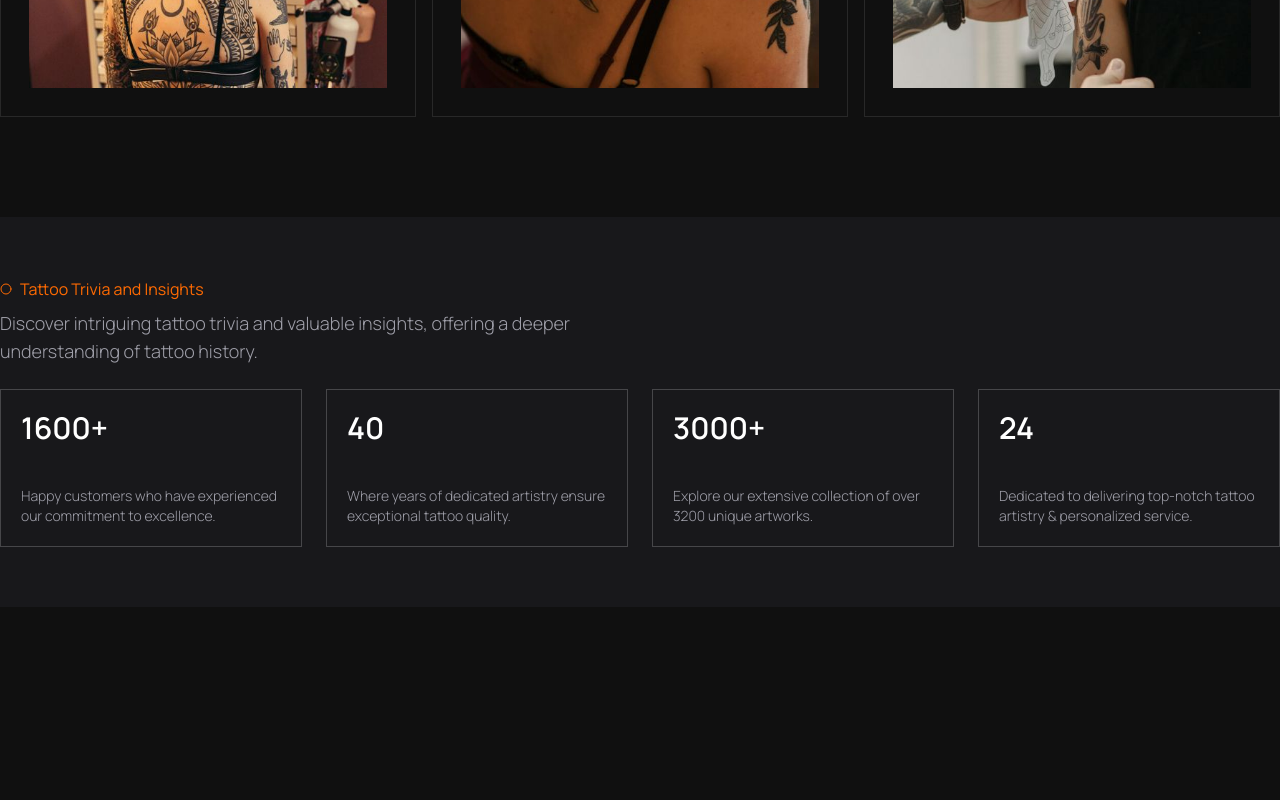
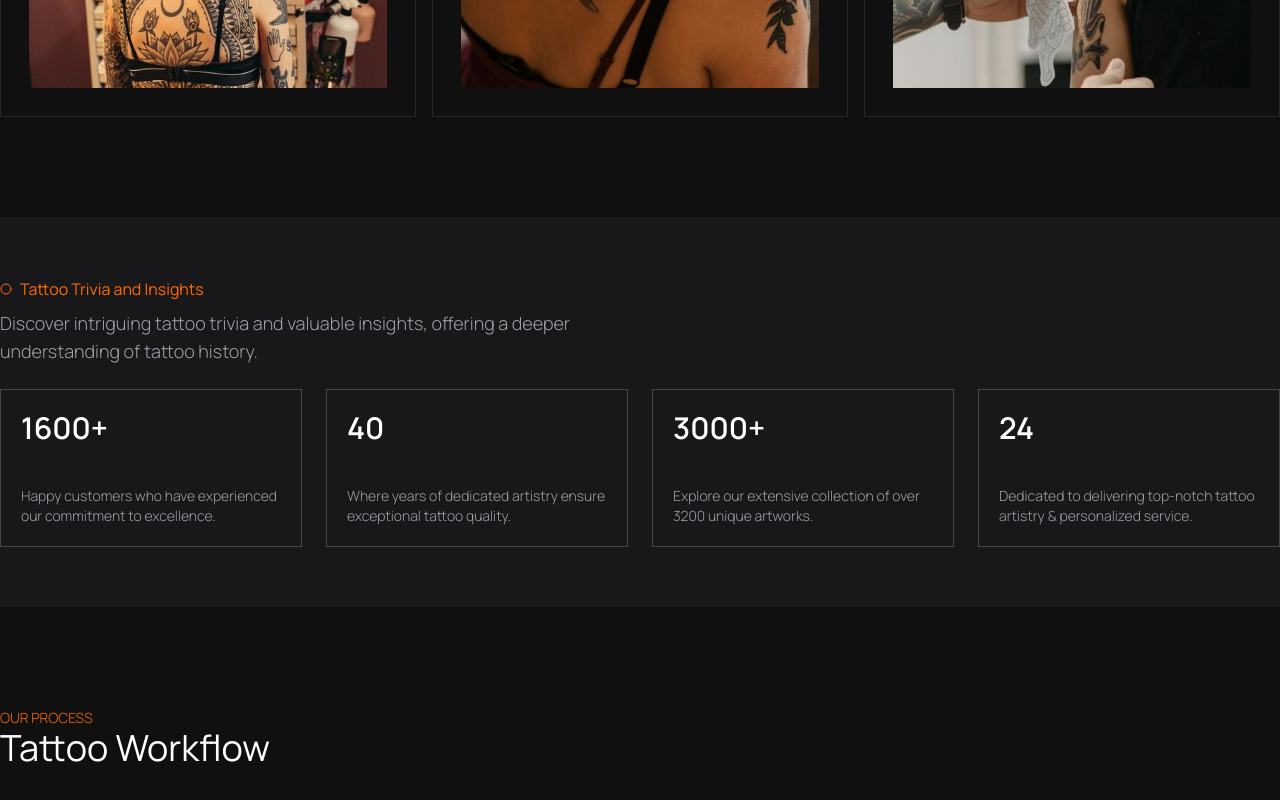
Before and after one commit to Ayoubhj866/needleart, a React (Vite) app: page / in a window 1280 px wide. Shown: the part 2339-3139 px from the top of the page. Built offline with nearby package versions, Linux system fonts and the light colour scheme.

Commit message:
start process workflow section design

```diff
--- a/src/App.jsx
+++ b/src/App.jsx
@@ -3,6 +3,7 @@ import Hero from '@/components/hero/hero';
 import About from '@/components/about/about';
 import Services from '@/components/services/services';
 import Stats from '@/components/stats-section/stats';
+import Workflow from '@/components/process-workflow/workflow';
 
 const App = () => {
     return <div className="min-h-screen relative">
@@ -11,6 +12,7 @@ const App = () => {
         <About />
         <Services />
         <Stats />
+        <Workflow />
         <div className='h-[200px]'>
 
         </div>
--- /dev/null
+++ b/src/components/process-workflow/workflow.jsx
@@ -0,0 +1,13 @@
+import LayoutSection from "@/components/layouts/layout-section";
+import SectionHeader from "@/components/section-header";
+
+const Workflow = () => {
+    return (
+        <LayoutSection>
+            <SectionHeader title="Tattoo Workflow" subtitle="Our Process" />
+        </LayoutSection>
+    );
+};
+
+
+export default Workflow;
```
